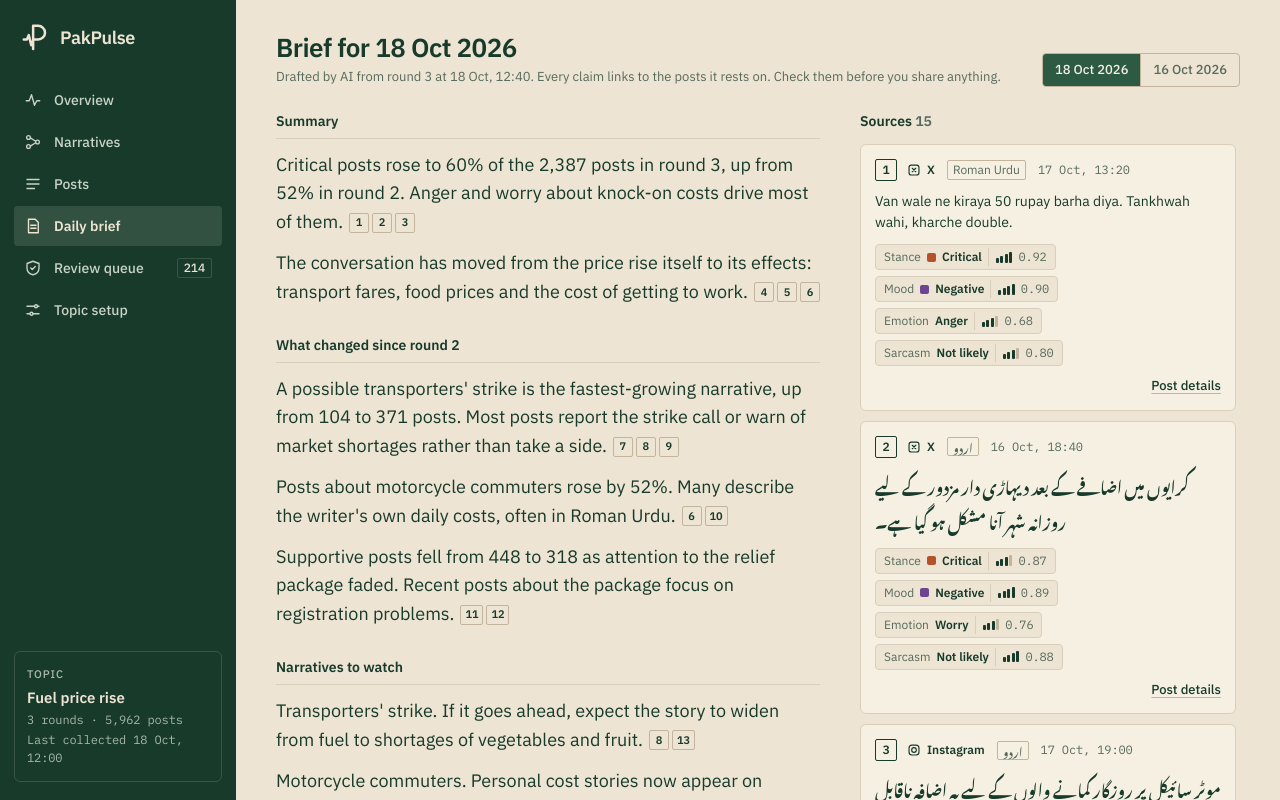
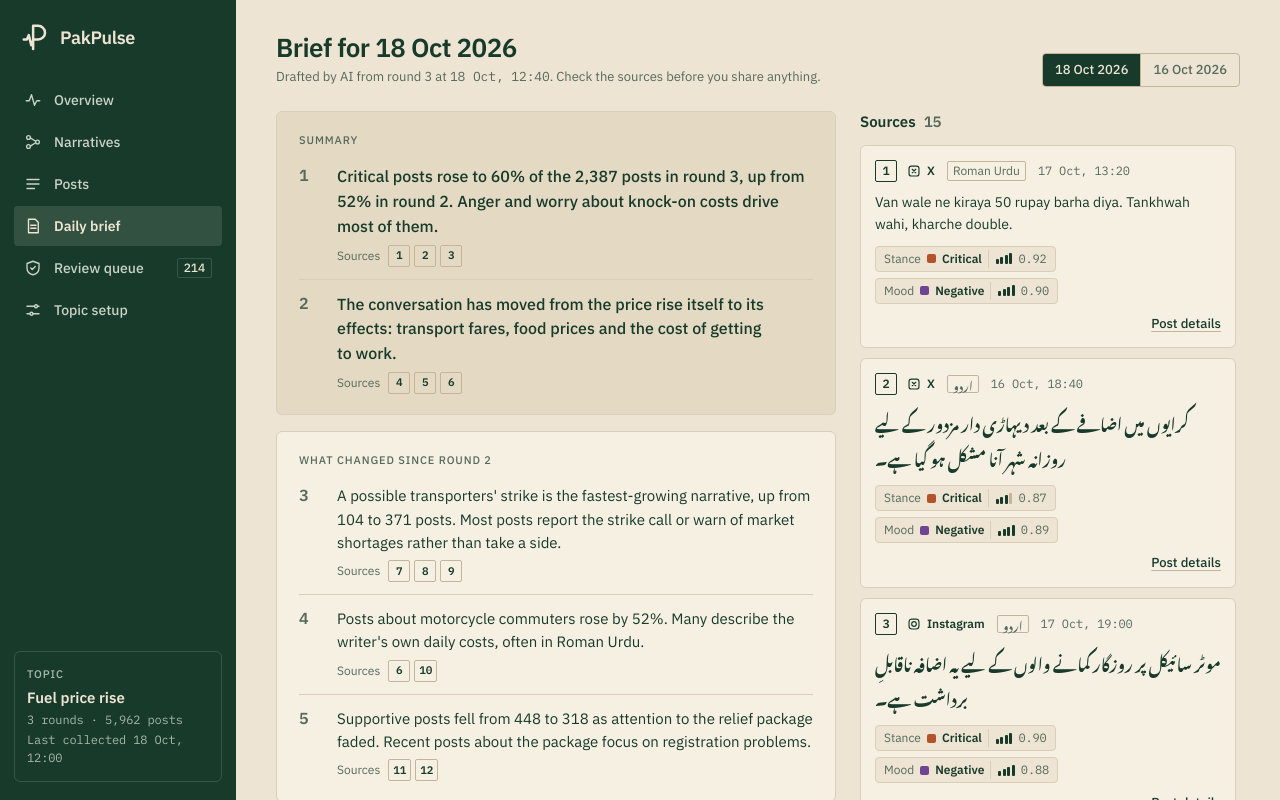
Before and after one commit to hasaanhameed/PakPulse, a Next.js app in the folder app/frontend/: page /brief in a window 1280 px wide. Shown: the top 800 px of the page. Built offline with nearby package versions, Linux system fonts and the light colour scheme; a web font is replaced by a local one.

Commit message:
style(frontend): split the brief into section panels with numbered claims and short source cards

```diff
--- a/app/frontend/src/app/brief/brief.module.css
+++ b/app/frontend/src/app/brief/brief.module.css
@@ -19,59 +19,103 @@
 }
 
 .dates a[aria-current] {
-  background: var(--pine);
-  color: var(--card);
+  background: var(--forest);
+  color: var(--linen);
 }
 
 .layout {
   display: grid;
   grid-template-columns: minmax(0, 1fr) 380px;
-  gap: 40px;
+  gap: 24px;
   align-items: start;
 }
 
-/* The brief reads like a memo: serif, measured line length. */
+/* One panel per section; each claim is a short numbered row with its sources underneath. */
 .brief {
   display: flex;
   flex-direction: column;
-  gap: 28px;
-  max-width: 680px;
+  gap: 16px;
+  counter-reset: claim;
 }
 
 .section {
   display: flex;
   flex-direction: column;
-  gap: 12px;
+  gap: 4px;
 }
 
-.heading {
-  padding-bottom: 6px;
-  border-bottom: 1px solid var(--rule);
-  font-size: 14px;
-  font-weight: 600;
+/* The opening summary leads: slightly larger text on the highlight surface. */
+.section[data-lead] {
+  background: var(--highlight);
+}
+
+.section[data-lead] .claimText {
+  font-size: 16px;
+  font-weight: 500;
+}
+
+.claims {
+  display: flex;
+  flex-direction: column;
 }
 
 .claim {
-  font-size: 18px;
-  line-height: 1.6;
+  display: grid;
+  grid-template-columns: 28px minmax(0, 1fr);
+  gap: 6px 10px;
+  padding: 12px 0;
+  border-top: 1px solid var(--rule);
+  counter-increment: claim;
+}
+
+.claim:first-child {
+  border-top: 0;
+}
+
+.claim:last-child {
+  padding-bottom: 0;
+}
+
+/* Claims are numbered through the whole brief. */
+.claim::before {
+  content: counter(claim);
+  grid-row: span 2;
+  color: var(--sage);
+  font-family: var(--font-mono), ui-monospace, monospace;
+  font-size: 16px;
+  font-weight: 600;
+  line-height: 1.4;
+}
+
+.claimText {
+  max-width: 720px;
+  font-size: 15px;
+  line-height: 1.55;
+  text-wrap: pretty;
 }
 
 .cites {
-  display: inline-flex;
-  gap: 3px;
-  margin-left: 6px;
-  vertical-align: 2px;
+  display: flex;
+  flex-wrap: wrap;
+  align-items: center;
+  gap: 4px;
+  color: var(--sage);
+  font-size: 12px;
+}
+
+.citesLabel {
+  margin-right: 4px;
 }
 
 .cite {
   display: inline-grid;
   place-items: center;
-  min-width: 20px;
-  height: 20px;
+  min-width: 22px;
+  height: 22px;
   padding: 0 4px;
   border: 1px solid var(--rule-strong);
   border-radius: var(--radius-sm);
-  font-family: var(--font-sans), system-ui, sans-serif;
+  color: var(--forest);
   font-size: 11px;
   font-weight: 600;
   line-height: 1;
@@ -81,19 +125,15 @@
 .cite:hover {
   border-color: var(--forest);
   background: var(--forest);
-  color: var(--card);
+  color: var(--linen);
 }
 
 .dataNote {
-  margin-left: 8px;
   padding: 1px 6px;
   border: 1px dashed var(--sage);
   border-radius: var(--radius-sm);
-  color: var(--sage);
-  font-family: var(--font-sans), system-ui, sans-serif;
   font-size: 11px;
   font-weight: 500;
-  vertical-align: 2px;
   white-space: nowrap;
 }
 
@@ -106,8 +146,10 @@
 }
 
 .sourcesTitle {
+  display: flex;
+  gap: 8px;
   margin-bottom: 12px;
-  font-size: 14px;
+  font-size: 15px;
   font-weight: 600;
 }
 
@@ -128,9 +170,3 @@
     overflow: visible;
   }
 }
-
-@media (max-width: 600px) {
-  .claim {
-    font-size: 17px;
-  }
-}
--- a/app/frontend/src/app/brief/page.tsx
+++ b/app/frontend/src/app/brief/page.tsx
@@ -33,8 +33,8 @@ export default async function BriefPage({ searchParams }: { searchParams: Promis
         meta={
           <>
             Drafted by AI from {snapshot?.label.toLowerCase() ?? "the latest round"} at{" "}
-            {formatDateTime(brief.generatedAt)}. Every claim links to the posts it rests on. Check them
-            before you share anything.
+            <span className="tabular">{formatDateTime(brief.generatedAt)}</span>. Check the sources before you
+            share anything.
           </>
         }
         actions={
@@ -54,14 +54,17 @@ export default async function BriefPage({ searchParams }: { searchParams: Promis
 
       <div className={styles.layout}>
         <article className={styles.brief}>
-          {brief.sections.map((section) => (
-            <section key={section.heading} className={styles.section}>
-              <h2 className={styles.heading}>{section.heading}</h2>
+          {brief.sections.map((section, si) => (
+            <section key={section.heading} className={`panel ${styles.section}`} data-lead={si === 0 || undefined}>
+              <h2 className="eyebrow">{section.heading}</h2>
+              <ol className={styles.claims}>
                 {section.items.map((item) => (
-                <p key={item.text} className={styles.claim}>
-                  {item.text}
+                  <li key={item.text} className={styles.claim}>
+                    <p className={styles.claimText}>{item.text}</p>
+                    <p className={styles.cites}>
                       {item.cites.length > 0 ? (
-                    <span className={styles.cites}>
+                        <>
+                          <span className={styles.citesLabel}>Sources</span>
                           {item.cites.map((c) => (
                             <a
                               key={c}
@@ -72,12 +75,14 @@ export default async function BriefPage({ searchParams }: { searchParams: Promis
                               {numberOf(c)}
                             </a>
                           ))}
-                    </span>
+                        </>
                       ) : (
-                    <span className={styles.dataNote}>Data note</span>
+                        <span className={styles.dataNote}>Data note, no source posts</span>
                       )}
                     </p>
+                  </li>
                 ))}
+              </ol>
             </section>
           ))}
         </article>
--- a/app/frontend/src/components/LabelChips.tsx
+++ b/app/frontend/src/components/LabelChips.tsx
@@ -1,6 +1,6 @@
 import { REVIEW_THRESHOLD } from "@/lib/config";
 import { cssVar, EMOTION_LABEL, SENTIMENT_META, STANCE_META } from "@/lib/labels";
-import type { PostLabels } from "@/lib/types";
+import type { LabelKey, PostLabels } from "@/lib/types";
 import { ConfidenceMeter } from "./ConfidenceMeter";
 import styles from "./LabelChips.module.css";
 
@@ -28,30 +28,40 @@ function Chip({ name, value, confidence, swatch, hatched }: ChipProps) {
   );
 }
 
-/** All four labels on a post, each with its confidence. Low-confidence chips get a dashed outline. */
-export function LabelChips({ labels }: { labels: PostLabels }) {
+/**
+ * A post's labels, each with its confidence. Low-confidence chips get a dashed outline.
+ * `only` shows a subset, e.g. stance and mood on compact cards.
+ */
+export function LabelChips({ labels, only }: { labels: PostLabels; only?: LabelKey[] }) {
   const { stance, sentiment, emotion, sarcasm } = labels;
+  const show = (key: LabelKey) => !only || only.includes(key);
   return (
     <ul className={styles.chips} aria-label="Labels">
+      {show("stance") && (
         <Chip
           name="Stance"
           value={STANCE_META[stance.value].label}
           swatch={STANCE_META[stance.value].token}
           confidence={stance.confidence}
         />
+      )}
+      {show("sentiment") && (
         <Chip
           name="Mood"
           value={SENTIMENT_META[sentiment.value].label}
           swatch={SENTIMENT_META[sentiment.value].token}
           confidence={sentiment.confidence}
         />
-      <Chip name="Emotion" value={EMOTION_LABEL[emotion.value]} confidence={emotion.confidence} />
+      )}
+      {show("emotion") && <Chip name="Emotion" value={EMOTION_LABEL[emotion.value]} confidence={emotion.confidence} />}
+      {show("sarcasm") && (
         <Chip
           name="Sarcasm"
           value={sarcasm.value ? "Likely" : "Not likely"}
           hatched={sarcasm.value}
           confidence={sarcasm.confidence}
         />
+      )}
     </ul>
   );
 }
--- a/app/frontend/src/components/PostCard.tsx
+++ b/app/frontend/src/components/PostCard.tsx
@@ -11,7 +11,7 @@ import styles from "./PostCard.module.css";
 interface PostCardProps {
   post: Post;
   narrativeTitle?: string | null;
-  /** Compact cards hide engagement and the narrative line. */
+  /** Compact cards hide engagement, the narrative line, emotion and sarcasm. */
   compact?: boolean;
   /** Citation number, shown when the card is a brief source. */
   number?: number;
@@ -60,7 +60,8 @@ export function PostCard({ post, narrativeTitle, compact = false, number, id }:
 
       <PostText post={post} className={styles.text} />
 
-      <LabelChips labels={post.labels} />
+      {/* Compact cards (brief sources) show stance and mood only; the post page has every label. */}
+      <LabelChips labels={post.labels} only={compact ? ["stance", "sentiment"] : undefined} />
 
       <footer className={styles.foot}>
         {!compact && narrativeTitle !== undefined && (
```
Lines whose indentation alone changed are shown as unchanged.
